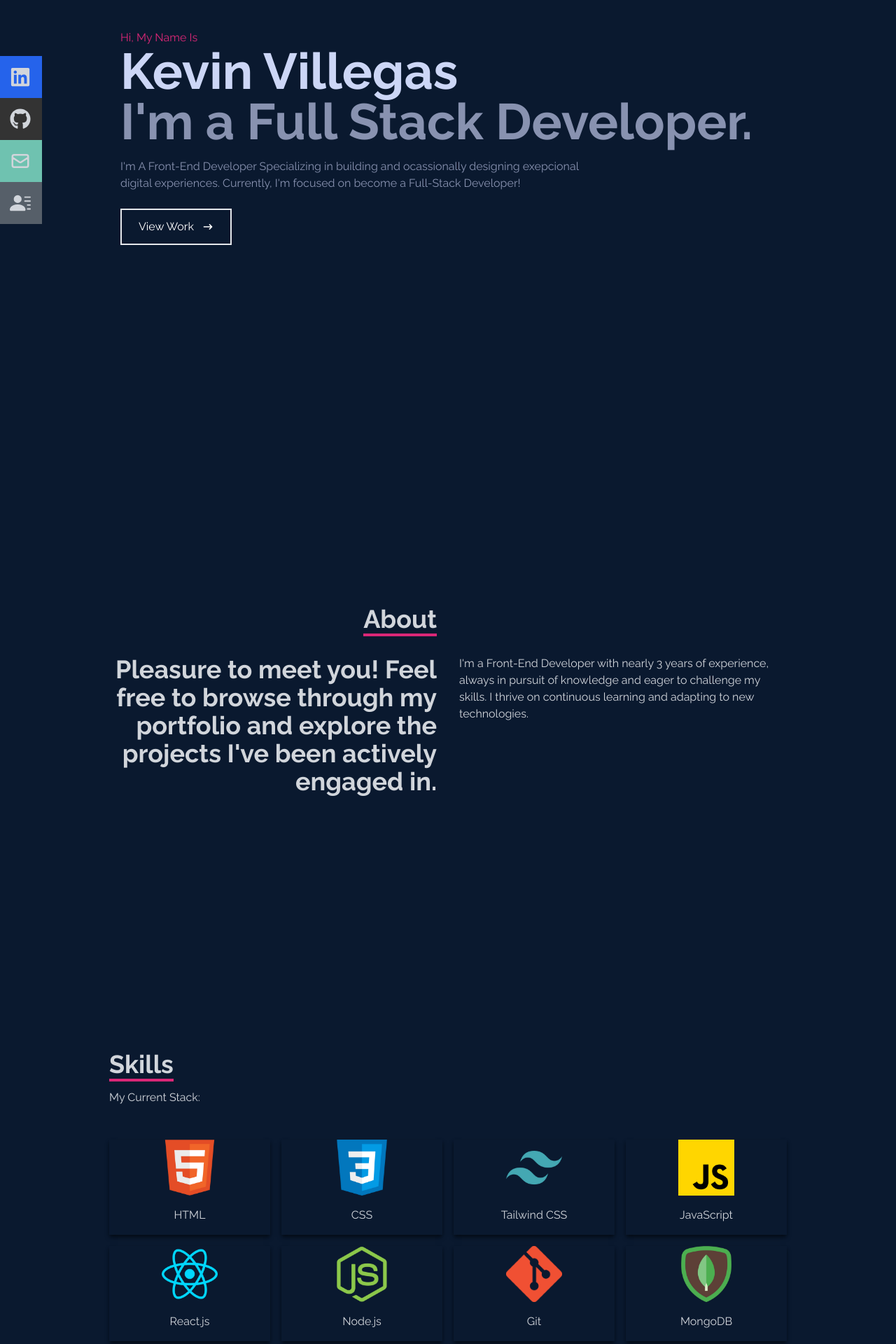
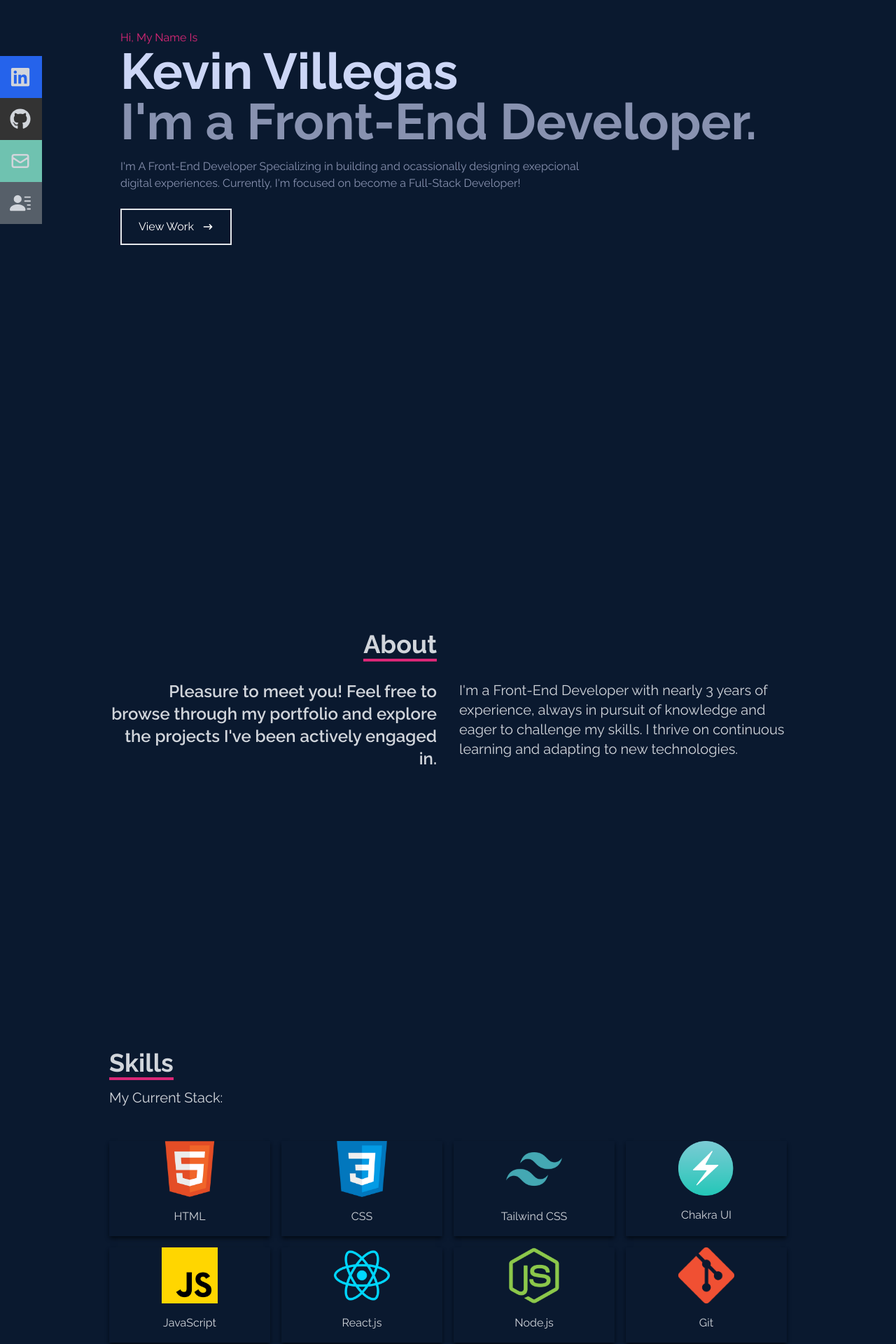
Before and after one commit to Kev-Villegas/personal-portfolio, a React (Vite) app: page / in a window 1280 px wide. Shown: the part 200-2120 px from the top of the page at 70% size. Built offline with nearby package versions, Linux system fonts and the light colour scheme.

Commit message:
Change the font-size and personalizing texts

```diff
--- a/src/components/About.jsx
+++ b/src/components/About.jsx
@@ -13,14 +13,14 @@ const About = () => {
           <div></div>
         </div>
         <div className='max-w-[1000px] w-full grid sm:grid-cols-2 gap-8 px-4'>
-          <div className='sm:text-right text-4xl font-bold'>
+          <div className='sm:text-right text-2xl font-semibold		'>
             <p>
               {' '}
               Pleasure to meet you! Feel free to browse through my portfolio and
               explore the projects I've been actively engaged in.
             </p>
           </div>
-          <div>
+          <div className='text-xl'>
             <p>
               {' '}
               I'm a Front-End Developer with nearly 3 years of experience,
--- a/src/components/Home.jsx
+++ b/src/components/Home.jsx
@@ -12,7 +12,7 @@ const Home = () => {
           Kevin Villegas
         </h1>
         <h2 className='text-4xl sm:text-7xl font-bold text-[#8892b0]'>
-          I'm a Full Stack Developer.
+          I'm a Front-End Developer.
         </h2>
         <p className='text-[#8892b0] py-4 max-w-[700px]'>
           I'm A Front-End Developer Specializing in building and ocassionally
--- a/src/components/Skills.jsx
+++ b/src/components/Skills.jsx
@@ -8,7 +8,7 @@ import Node from '../assets/node.png';
 import FireBase from '../assets/firebase.png';
 import Git from '../assets/git.png';
 import Tailwind from '../assets/tailwind.png';
-import Mongo from '../assets/mongo.png';
+import ChakraUI from '../assets/chakraui.png';
 
 const Skills = () => {
   return (
@@ -19,7 +19,7 @@ const Skills = () => {
           <p className='text-4xl font-bold inline border-b-4 border-pink-600 '>
             Skills
           </p>
-          <p className='py-4'>My Current Stack: </p>
+          <p className='py-4 text-xl'>My Current Stack: </p>
         </div>
 
         <div className='w-full grid grid-cols-2 sm:grid-cols-4 gap-4 text-center py-8'>
@@ -34,6 +34,10 @@ const Skills = () => {
           <div className='shadow-md shadow-[#040c16] hover:scale-110 duration-500'>
             <img className='w-20 mx-auto' src={Tailwind} alt='HTML icon' />
             <p className='my-4'>Tailwind CSS</p>
+          </div>
+          <div className='shadow-md shadow-[#040c16] hover:scale-110 duration-500'>
+            <img className='w-20 mx-auto' src={ChakraUI} alt='HTML icon' />
+            <p className='my-4'>Chakra UI</p>
           </div>
           <div className='shadow-md shadow-[#040c16] hover:scale-110 duration-500'>
             <img className='w-20 mx-auto' src={JavaScript} alt='HTML icon' />
@@ -53,11 +57,6 @@ const Skills = () => {
             <p className='my-4'>Git</p>
           </div>
           <div className='shadow-md shadow-[#040c16] hover:scale-110 duration-500'>
-            <img className='w-20 mx-auto' src={Mongo} alt='HTML icon' />
-            <p className='my-4'>MongoDB</p>
-          </div>
-
-          <div className='shadow-md shadow-[#040c16] hover:scale-110 duration-500'>
             <img className='w-20 mx-auto' src={FireBase} alt='HTML icon' />
             <p className='my-4'>FireBase</p>
           </div>
```
